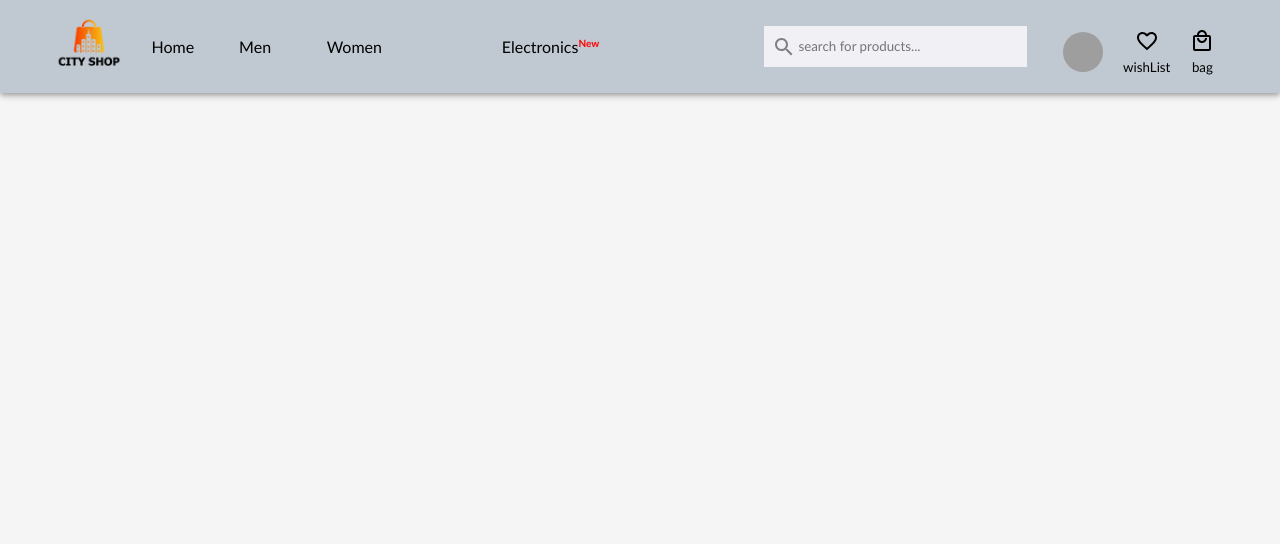
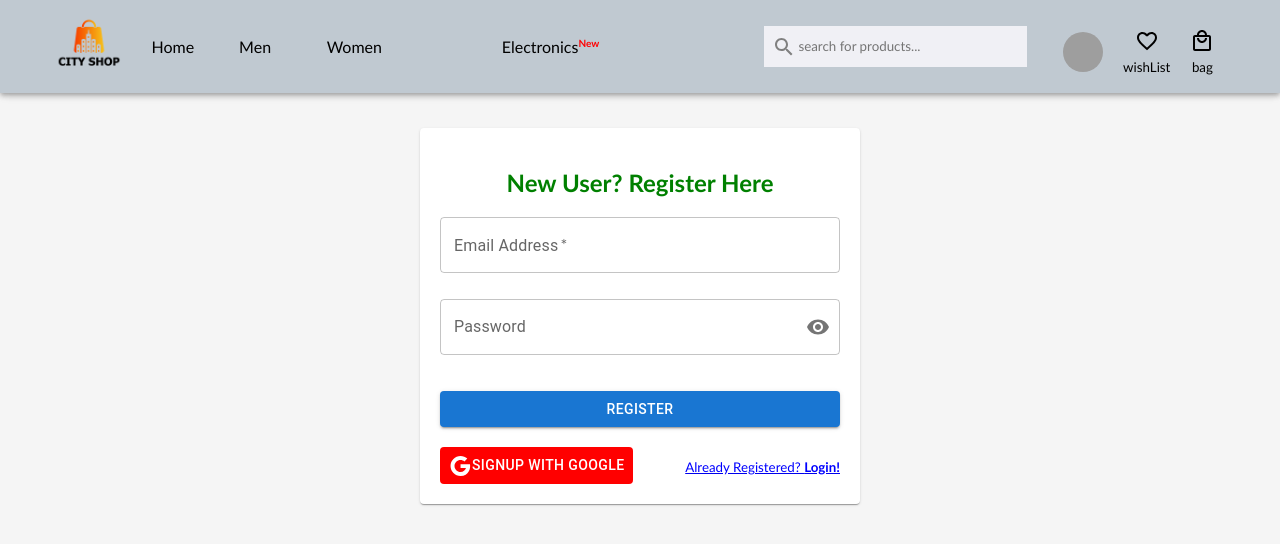
Before and after one commit to suhan647/capstone, a React (Create React App) app: page /register in a window 1280 px wide. Shown: the top 544 px of the page. Built offline with nearby package versions, Linux system fonts and the light colour scheme; grey boxes are pictures that could not be loaded.

Commit message:
added register nad login components

```diff
--- /dev/null
+++ b/src/auth/AuthForm.js
@@ -0,0 +1,114 @@
+import { Backdrop, Button, CircularProgress, FormControl, Grid, IconButton, InputAdornment, InputLabel, OutlinedInput, Paper, TextField } from '@mui/material'
+import React, { useState } from 'react'
+import GoogleIcon from '@mui/icons-material/Google';
+import { Box } from '@mui/system';
+import { NavLink, useLocation, useParams } from 'react-router-dom';
+import Visibility from '@mui/icons-material/Visibility';
+import VisibilityOff from '@mui/icons-material/VisibilityOff';
+
+const styles = {
+  paper: {
+    padding: '20px',
+    maxWidth: '400px',
+    margin: 'auto',
+  },
+  textField: {
+     marginBottom: '10px',
+  },
+  button: {
+    marginTop: '20px',
+  },
+};
+
+function AuthForm(props) {
+
+  const [showPassword, setShowPassword] = useState(false);
+
+  const {email,setEmail,password,setPassword,submitHandler} = props
+
+  const handleClickShowPassword = () => setShowPassword((show) => !show);
+
+  const handleMouseDownPassword = (event) => {
+    event.preventDefault();
+  };
+
+  const path = useLocation()
+  const toggle = path.pathname
+
+  return (
+    <>
+    <div  className='mt' style={{marginTop:"120px"}}>
+    <Paper style={styles.paper}>
+      <Box sx={{display:'flex',justifyContent:'center'}}>
+        <span style={{color:'green'}}>{toggle === "/register" ? <h2>New User? Register Here</h2> : <h1>Login</h1>}</span>
+      </Box>
+      <form onSubmit={submitHandler}>
+        <Grid container spacing={2}>
+          <Grid item xs={12}>
+            <TextField
+              label="Email Address"
+              variant="outlined"
+              type='email'
+              required
+              fullWidth
+              style={styles.textField}
+              value={email}
+              onChange={(e)=> {setEmail(e.target.value)}}
+            />
+          </Grid>
+          <Grid item xs={12}>
+
+             <FormControl fullWidth variant="outlined">
+          <InputLabel htmlFor="outlined-adornment-password">Password</InputLabel>
+          <OutlinedInput
+            id="outlined-adornment-password"
+            required
+            value={password}
+            onChange={(e)=> {setPassword(e.target.value)}}
+            type={showPassword ? 'text' : 'password'}
+            endAdornment={
+              <InputAdornment position="end">
+                <IconButton
+                  aria-label="toggle password visibility"
+                  onClick={handleClickShowPassword}
+                  onMouseDown={handleMouseDownPassword}
+                  edge="end"
+                >
+                  {showPassword ? <VisibilityOff /> : <Visibility />}
+                </IconButton>
+              </InputAdornment>
+            }
+            label="Password"
+          />
+        </FormControl>
+          </Grid>
+          <Grid item xs={12}>
+            <Button
+              variant="contained"
+              color="primary"
+              fullWidth
+              style={styles.button}
+              type='submit'
+            >
+              Register
+            </Button>
+           <Box sx={{mt:'20px',display:'flex', justifyContent:'space-between',alignItems:'center'}}>
+           <Button sx={{backgroundColor:"red", color:"white",marginRight:'15px'}}><GoogleIcon/>SignUp with Google</Button>
+           <Box>
+            <NavLink to='/login' className='textdecoration'>
+                {toggle === '/register' ?  <small style={{color:'blue', cursor:'pointer'}}>Already Registered? <b>Login!</b></small> : "" }
+
+            </NavLink>
+           </Box>
+           </Box>
+
+          </Grid>
+        </Grid>
+      </form>
+    </Paper>
+    </div>
+    </>
+  )
+}
+
+export default AuthForm
--- /dev/null
+++ b/src/auth/Login.js
@@ -0,0 +1,27 @@
+import React, { useState } from 'react'
+import AuthForm from './AuthForm'
+
+function Login() {
+    const [email, setEmail] = useState('')
+    const [password, setPassword] = useState('')
+
+    const submitHandler = (e) => {
+        e.preventDefault()
+      console.log('from Loign',email,password);
+    }
+
+  return (
+    <div style={{marginTop:"20px"}}>
+        <AuthForm
+           email={email}
+           setEmail={setEmail}
+           password={password}
+           setPassword={setPassword}
+           submitHandler={submitHandler}
+           />
+
+      </div>
+  )
+}
+
+export default Login
--- /dev/null
+++ b/src/auth/Register.js
@@ -0,0 +1,27 @@
+import React, { useState } from 'react'
+import AuthForm from './AuthForm'
+
+function Register() {
+    const [email, setEmail] = useState('')
+    const [password, setPassword] = useState('')
+
+    const submitHandler = (e) => {
+        e.preventDefault()
+      console.log('from register',email,password);
+    }
+
+  return (
+    <div style={{marginTop:"20px"}}>
+        <AuthForm
+           email={email}
+           setEmail={setEmail}
+           password={password}
+           setPassword={setPassword}
+           submitHandler={submitHandler}
+           />
+
+      </div>
+  )
+}
+
+export default Register
--- a/src/components/profile/Profile.js
+++ b/src/components/profile/Profile.js
@@ -2,6 +2,8 @@ import React, { useState } from 'react';
 import { Avatar, Menu, MenuItem, ListItemIcon } from '@mui/material';
 import PersonIcon from '@mui/icons-material/Person';
 import LogoutIcon from '@mui/icons-material/Logout';
+import { NavLink } from 'react-router-dom';
+import AssignmentIndIcon from '@mui/icons-material/AssignmentInd'; // import new icon from MUI
 
 const profileIconStyles = {
   avatar: {
@@ -42,15 +44,38 @@ const ProfileIcon = () => {
           },
         }}
       >
+        <NavLink to='/register'>
           <MenuItem
             onClick={handleClose}
-          style={{
+            sx={{
+              color: "#333",
+              fontWeight: "bold",
+              padding: "20px",
+              textDecoration: 'none !important',
+              "&:hover": {
+                backgroundColor: "#f5f5f5",
+              },
+               // remove underline
+            }}
+          >
+            <ListItemIcon>
+              <AssignmentIndIcon fontSize="small" /> {/* add new icon */}
+            </ListItemIcon>
+            Register
+          </MenuItem>
+        </NavLink>
+
+        <NavLink to='/login' sx={{ textDecoration: 'none' }}>
+          <MenuItem
+            onClick={handleClose}
+            sx={{
               color: "#333",
               fontWeight: "bold",
               padding: "20px",
               "&:hover": {
                 backgroundColor: "#f5f5f5",
               },
+              textDecoration: 'none', // remove underline
             }}
           >
             <ListItemIcon>
@@ -58,15 +83,19 @@ const ProfileIcon = () => {
             </ListItemIcon>
             Login
           </MenuItem>
+        </NavLink>
+
+        {/* <NavLink to='/register'> */}
         <MenuItem
           onClick={handleClose}
-          style={{
+          sx={{
             color: "#333",
             fontWeight: "bold",
             padding: "20px",
             "&:hover": {
               backgroundColor: "#f5f5f5",
             },
+            textDecoration: 'none', // remove underline
           }}
         >
           <ListItemIcon>
@@ -74,9 +103,11 @@ const ProfileIcon = () => {
           </ListItemIcon>
           Logout
         </MenuItem>
+        {/* </NavLink> */}
+
       </Menu>
     </>
   );
 };
 
-export default ProfileIcon;
+export default ProfileIcon
--- a/src/routing/Routing.js
+++ b/src/routing/Routing.js
@@ -5,6 +5,9 @@ import ProductDetails from '../components/products/ProductDetails'
 import WishList from '../components/wishlist/Wishlist.js'
 import Cart from '../components/cart/Cart'
 import Categories from '../components/categories/Categories'
+import Register from '../auth/Register'
+import Login from '../auth/Login'
+
 
 function Routing() {
   return (
@@ -16,6 +19,8 @@ function Routing() {
         <Route path="/productdetails/:id" element={<ProductDetails/>} ></Route>
         <Route path="/cart" element={<Cart />}></Route>
         <Route path='/categories' element={<Categories />}></Route>
+        <Route path='/register' element={<Register />}></Route>
+        <Route path='/login' element={<Login />}></Route>
 
     </Routes>
     </>
```
Also changed, not shown: 1 other file (tests, documents, lock files or other folders). Lines whose indentation alone changed are shown as unchanged.
